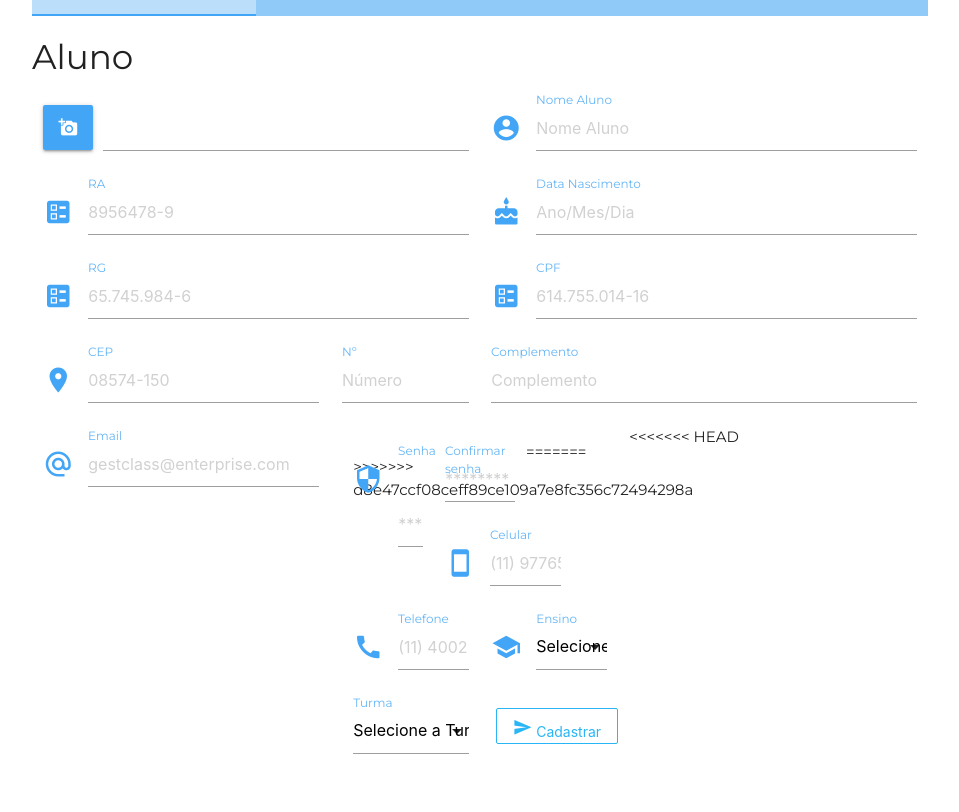
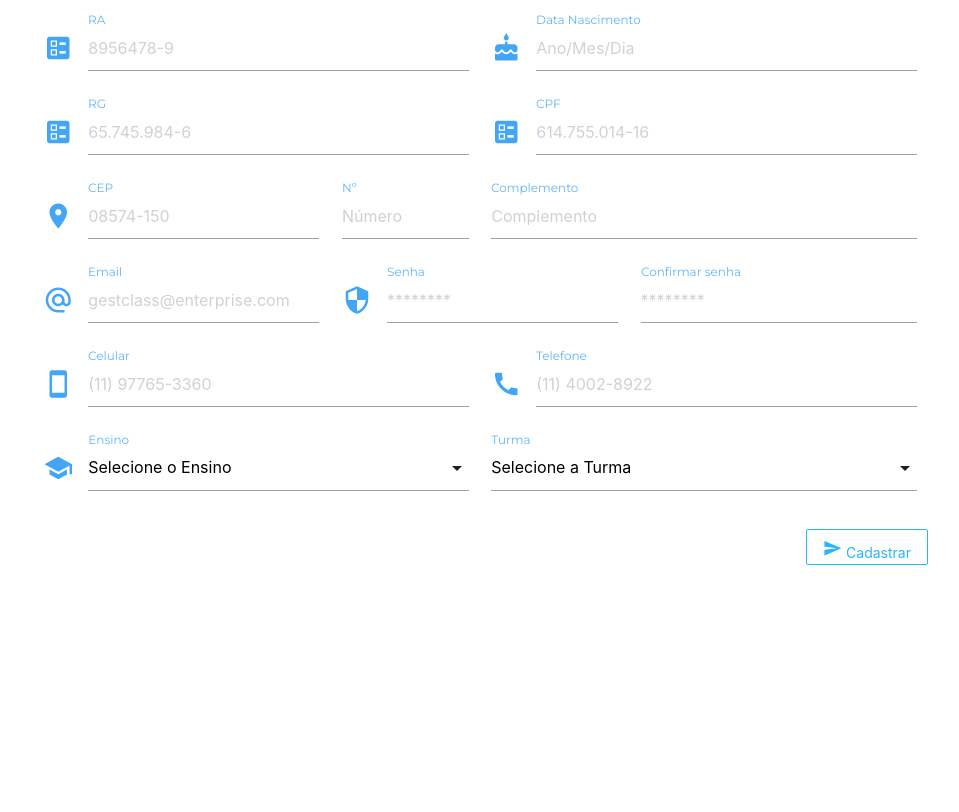
Before and after one commit to GestClass/GestClass-web, a PHP site: page /phpmailer/cadastroContas.html.php in a window 1280 px wide. Shown: the part 334-1146 px from the top of the page, without its empty margins (160-1119 px from the left). After the commit the page ends 899 px from the top, so only its background shows below. Run offline with PHP 8.4, Linux system fonts and the light colour scheme; some libraries are stand-ins or nearby versions.

Commit message:
Caio: Ajustes no cadastroContas

```diff
--- a/cadastroContas.html.php
+++ b/cadastroContas.html.php
@@ -24,12 +24,7 @@
 
     <div class="container col s12 m12 l12 ">
         <form method="POST" action="./controller/cadastro.controller.php">
-<<<<<<< HEAD
             <h4>Selecione o tipo de conta</h4>
-=======
-            <h4>Selecione o tipo de conta</h4><br>
-
->>>>>>> d8e47ccf08ceff89ce109a7e8fc356c72494298a
             <div class="row">
                 <div class="col s12 m12 l12">
                     <ul id="tabs-swipe-demo" class="tabs blue lighten-3">
@@ -95,11 +90,7 @@
                         <input id="email" placeholder="gestclass@enterprise.com" type="tel" class="validate ">
                         <label id="lbl" for="first_name">Email</label>
                     </div>
-<<<<<<< HEAD
-                    <div class="input-field col s7 m4 l4">
-=======
-                    <div class="input-field col s12 m6 l4">
->>>>>>> d8e47ccf08ceff89ce109a7e8fc356c72494298a
+                    <div class="input-field col s12 m4 l4">
                         <i class="material-icons prefix blue-icon">security</i>
                         <input id="senha" placeholder="********" type="password" class="validate ">
                         <label id="lbl" for="first_name">Senha</label>
@@ -247,7 +238,7 @@
 
                 <div id="professor" class="col s12 m12 l12">
                     <h4>Professor</h4>
-                    <div class="file-field input-field col s12m6  l6">
+                    <div class="file-field input-field col s12 m6 l6">
                         <div id="btnfoto" class="btn col s6">
                             <span><i class="material-icons">add_a_photo</i></span>
                             <input type="file">
@@ -347,7 +338,7 @@
                         <label id="lbl">Turmas</label>
                     </div>
                     <div class="input-field col s12 m6 l6">
-                    <i class="material-icons prefix blue-icon">school</i>
+                        <i class="material-icons prefix blue-icon">school</i>
                         <select id="nome_disciplina" multiple>
                             <option value="" disabled selected>Selecione a Disciplina</option>
                             <option value="1">Português</option>
```
